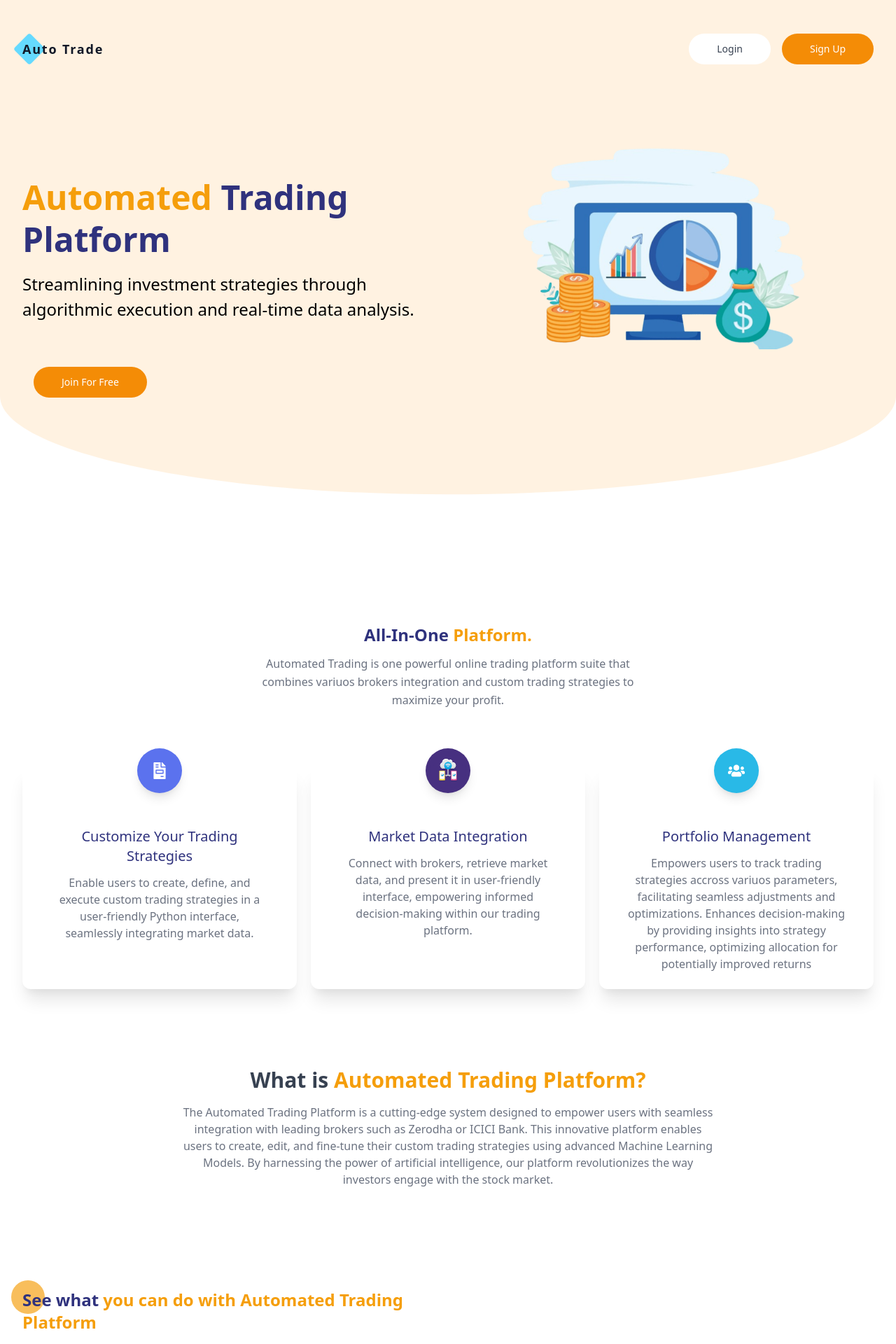
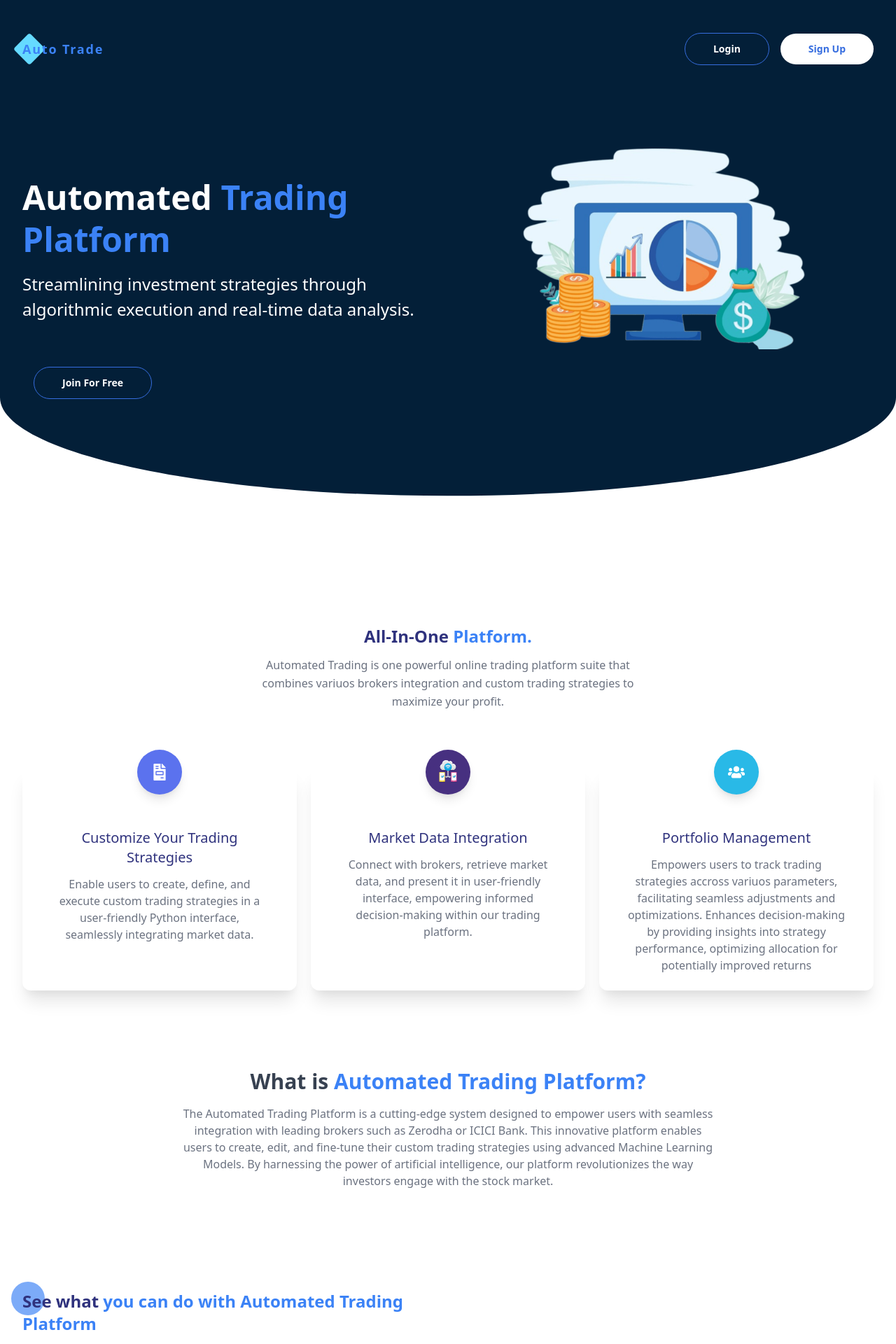
Before and after one commit to My-Account-Files/automated-trading, a Django app: page / in a window 1280 px wide. Shown: the top 1920 px of the page at 70% size. Run offline with Django 4.2, Linux system fonts and the light colour scheme.

Commit message:
application color changes added

```diff
--- a/static/style/application.css
+++ b/static/style/application.css
@@ -2,14 +2,25 @@
     background: linear-gradient(93deg, #8d0062 0%, #000 100%);
   }
   .background-color {
-    background-color: #FFF2E1;
+    background-color:  #031f38;
   }
   .submit-btn {
-    background-color: #F48C06 !important;
+    background-color: #fff !important;
+    color: #366ddf !important;
+    font-weight: 700;
+  }
+
+  .transparent-submit-btn {
+    background-color: transparent;
+    border-color: #366ddf !important;
+    color: white;
+    text-align: center;
+    border: 1px solid;
+    font-weight: 700;
   }
 
   .link-color {
-      color: #F48C06
+      color: #366ddf;
   }
   .w-100 {
       width: 100% !important;
--- a/static/style/landing.css
+++ b/static/style/landing.css
@@ -1,6 +1,6 @@
 /*primary color*/
 .bg-cream {
-    background-color: #FFF2E1;
+    background-color: #031f38;
 }
 
 .img-border {
@@ -15,8 +15,15 @@ body {
 .bg-yellow-500 {
     background-color: #F48C06;
 }
-.text-yellow-500 {
-    color: #F48C06;
+.text-white-500 {
+    color: white;
+}
+.text-blue-500 {
+    color: #366ddf;
+}
+
+bg-blue-500 {
+    background-color: #366ddf;
 }
 .floating {
     animation-name: floating;
--- a/templates/components/cards.html
+++ b/templates/components/cards.html
@@ -1,6 +1,6 @@
 <!-- All-In-One Cloud Software. -->
 <div data-aos="flip-up" class="max-w-xl mx-auto text-center mt-24">
-    <h1 class="font-bold text-darken my-3 text-2xl">All-In-One <span class="text-yellow-500">Platform.</span></h1>
+    <h1 class="font-bold text-darken my-3 text-2xl">All-In-One <span class="text-blue-500">Platform.</span></h1>
     <p class="leading-relaxed text-gray-500">Automated Trading is one powerful online trading platform suite that combines variuos
         brokers integration and custom trading strategies to maximize your profit.</p>
 </div>
--- a/templates/components/features.html
+++ b/templates/components/features.html
@@ -2,8 +2,8 @@
 {% load static %}
 <div class="sm:flex items-center sm:space-x-8 mt-36">
   <div data-aos="fade-right" class="sm:w-1/2 relative">
-    <div class="bg-yellow-500 rounded-full absolute w-12 h-12 z-0 -left-4 -top-3 animate-pulse"></div>
-    <h1 class="font-semibold text-2xl relative z-50 text-darken lg:pr-10">See what <span class="text-yellow-500">you can do with Automated Trading Platform</span></h1>
+    <div class="bg-blue-500 rounded-full absolute w-12 h-12 z-0 -left-4 -top-3 animate-pulse"></div>
+    <h1 class="font-semibold text-2xl relative z-50 text-darken lg:pr-10">See what <span class="text-blue-500">you can do with Automated Trading Platform</span></h1>
     <p class="py-5 lg:pr-32">The platform seamlessly integrates with established brokers like Zerodha and ICICI Bank, ensuring direct access to market data and execution capabilities.
     </p>
   </div>
@@ -12,7 +12,7 @@
 
 <div class="flex flex-col md:flex-row items-center md:space-x-10 mt-16">
   <div data-aos="fade-right" class="md:w-1/2 lg:pl-14">
-    <h1 class="text-darken font-semibold text-3xl lg:pr-56"><span class="text-yellow-500">Custom</span> Trading Strategies</h1>
+    <h1 class="text-darken font-semibold text-3xl lg:pr-56"><span class="text-blue-500">Custom</span> Trading Strategies</h1>
     <p class="text-gray-500 my-4 lg:pr-32">Users can effortlessly create, edit, and delete custom trading strategies based on their unique trading objectives, risk tolerance, and market insights.</p>
   </div>
   <img data-aos="fade-left" class="md:w-1/2 img-border" src="{% static 'images/custom-trading-strategies.jpg' %}">
@@ -52,7 +52,7 @@
 <div class="mt-24 flex flex-col-reverse md:flex-row items-center md:space-x-10">
   <div data-aos="fade-left" class="md:w-5/12 md:transform md:-translate-y-6">
     <h1 class="font-semibold text-darken text-3xl lg:pr-64">User-Friendly<span
-        class="text-yellow-500"> Interface</span></h1>
+        class="text-blue-500"> Interface</span></h1>
     <p class="text-gray-500 my-5 lg:pr-24"> Intuitive user interface and interactive dashboards ensure a seamless user experience, enabling traders to efficiently navigate and manage their trading activities.</p>
   </div>
   <div data-aos="fade-right" class="md:w-7/12">
--- a/templates/components/hero.html
+++ b/templates/components/hero.html
@@ -7,13 +7,13 @@
             style="padding-bottom: 100px;">
             <h1 data-aos="fade-right" data-aos-once="true"
                 class="my-4 text-5xl font-bold leading-tight text-darken">
-                <span class="text-yellow-500">Automated</span> Trading Platform
+                <span class="text-white-500">Automated</span> <span class="text-blue-500">Trading Platform</span>
             </h1>
-            <p data-aos="fade-down" data-aos-once="true" data-aos-delay="300" class="leading-normal text-2xl mb-8">
+            <p data-aos="fade-down" data-aos-once="true" data-aos-delay="300" class="leading-normal text-2xl mb-8 text-white-500">
                 Streamlining investment strategies through algorithmic execution and real-time data analysis.</p>
                 <div data-aos="fade-up" data-aos-once="true" data-aos-delay="700"
                 class="w-full md:flex items-center justify-center lg:justify-start md:space-x-5">
-                <a class="px-10 py-3 mt-2 text-sm text-center submit-btn text-white rounded-full md:mt-8 md:ml-4"
+                <a class="px-10 py-3 mt-2 text-sm text-center transparent-submit-btn text-white rounded-full md:mt-8 md:ml-4"
                 href="{% url 'signup' %}">Join For Free</a>
                 </div>
         </div>
--- a/templates/components/integrations.html
+++ b/templates/components/integrations.html
@@ -10,7 +10,7 @@
             <h1 class="text-gray-400 tracking-widest text-sm">INTEGRATIONS</h1>
         </div>
         <h1 class="font-semibold text-darken text-2xl lg:pr-40">Top Most Trending brokers and platforms <span
-                class="text-yellow-500">integrations</span></h1>
+                class="text-blue-500">integrations</span></h1>
         <p class="text-gray-500 my-5 lg:pr-20">Automated Trading Platform provides integrations with Zerodha and ICICI Bank</p>
     </div>
 </div>
--- a/templates/components/landingnav.html
+++ b/templates/components/landingnav.html
@@ -3,7 +3,7 @@
         <div class="flex flex-row items-center justify-between py-6">
             <div class="relative md:mt-8">
                 <a href="{% url "index" %}"
-                    class="text-lg relative z-50 font-bold tracking-widest text-gray-900 rounded-lg focus:outline-none focus:shadow-outline">Auto Trade</a>
+                    class="text-lg relative z-50 font-bold tracking-widest text-blue-500 rounded-lg focus:outline-none focus:shadow-outline">Auto Trade</a>
                 <svg class="h-11 z-40 absolute -top-2 -left-3" viewBox="0 0 79 79" fill="none"
                     xmlns="http://www.w3.org/2000/svg">
                     <path
@@ -24,7 +24,7 @@
         </div>
         <nav :class="{ 'transform md:transform-none': !open, 'h-full': open }"
             class="h-0 md:h-auto flex flex-col flex-grow md:items-center pb-4 md:pb-0 md:flex md:justify-end md:flex-row origin-top duration-300 scale-y-0">
-            <a class="px-10 py-3 mt-2 text-sm text-center bg-white rounded-full md:mt-8 md:ml-4"
+            <a class="px-10 py-3 mt-2 text-sm text-center transparent-submit-btn rounded-full md:mt-8 md:ml-4"
                 href="{% url 'signin' %}">Login</a>
             <a class="px-10 py-3 mt-2 text-sm text-center submit-btn text-white rounded-full md:mt-8 md:ml-4"
                 href="{% url 'signup' %}">Sign Up</a>
--- a/templates/components/pic-cards.html
+++ b/templates/components/pic-cards.html
@@ -2,7 +2,7 @@
 <div class="mt-28">
     <!-- What is skilline -->
     <div data-aos="flip-down" class="text-center max-w-screen-md mx-auto">
-        <h1 class="text-3xl font-bold mb-4">What is<span class="text-yellow-500"> Automated Trading Platform?</span></h1>
+        <h1 class="text-3xl font-bold mb-4">What is<span class="text-blue-500"> Automated Trading Platform?</span></h1>
         <p class="text-gray-500">The Automated Trading Platform is a cutting-edge system designed to empower users with seamless integration with leading brokers such as Zerodha or ICICI Bank. This innovative platform enables users to create, edit, and fine-tune their custom trading strategies using advanced Machine Learning Models. By harnessing the power of artificial intelligence, our platform revolutionizes the way investors engage with the stock market.
         </p>
     </div>
```
